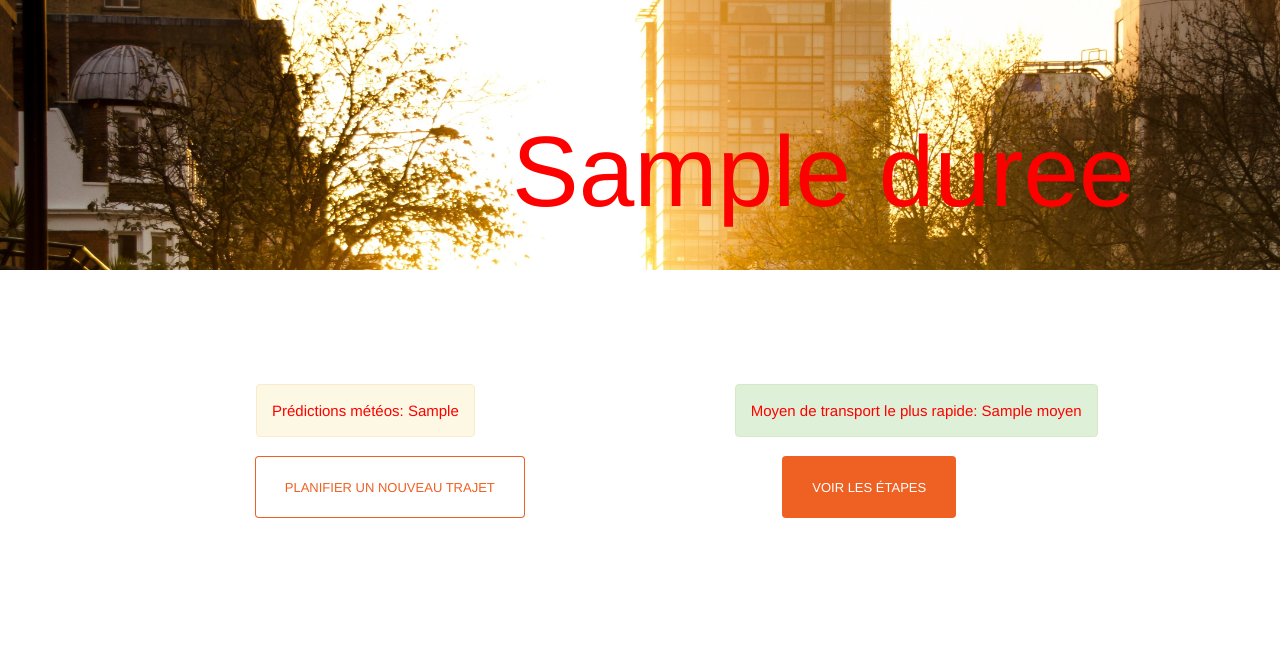
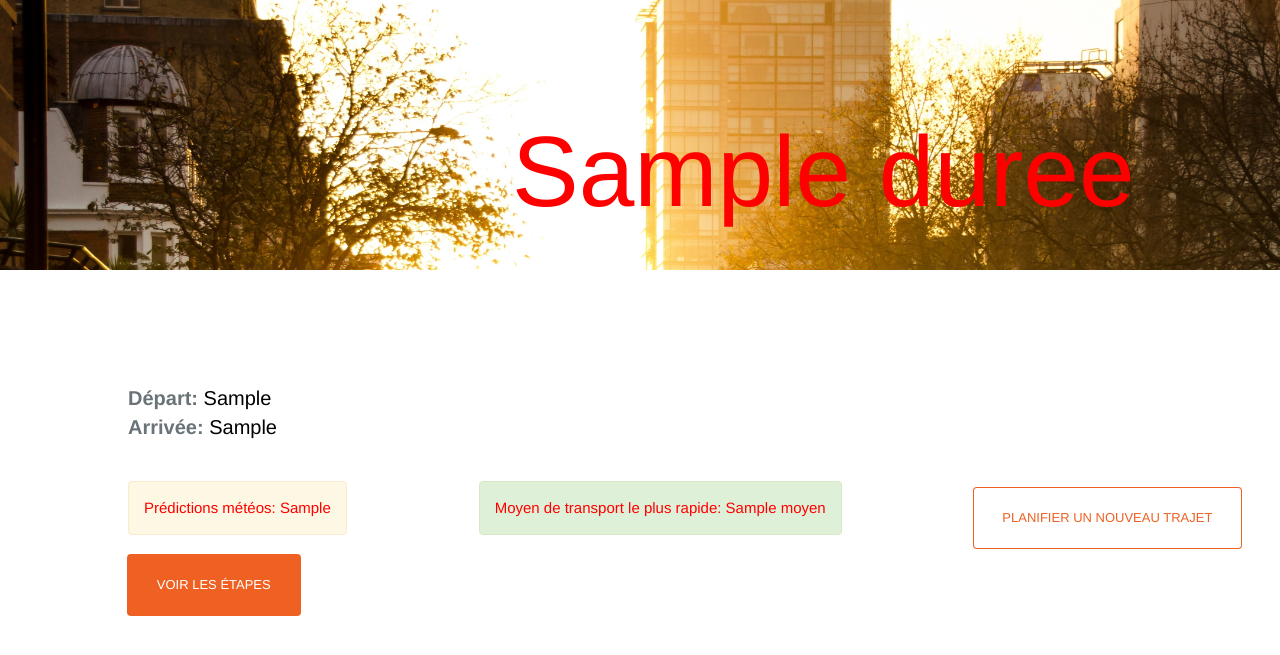
Before and after one commit to ChloeGobe/POOA, a Django app: template project_django/directions/templates/results.html in a window 1280 px wide. Shown: the top 655 px of the page. Run offline with Django 3.2, Linux system fonts and the light colour scheme; the template is opened without the code that fills it: most values are stand-ins (such as "Sample title", 1, 10 or a date in 2020); some libraries are stand-ins or nearby versions.

Commit message:
modif results

```diff
--- a/project_django/directions/templates/results.html
+++ b/project_django/directions/templates/results.html
@@ -20,17 +20,23 @@
     {% endif %}
 
     <div style="margin-top:30%;">
-        <button class="alert alert-warning" style="font-size:15px; color:red; margin-left:20%;"> Prédictions météos: {{weather_like}}</button>
+
+      <div style="border-color:black">
+        <div style="font-size:20px; color:black; margin-left:10%;"><strong> Départ:</strong> {{lieu_depart_google}} </div>
+        <div style="font-size:20px; color:black; margin-left:10%;"> <strong>Arrivée:</strong>  {{lieu_arrivee_google}} </div>
+      </div>
+    </br></br>
+        <button class="alert alert-warning" style="font-size:15px; color:red; margin-left:10%;"> Prédictions météos: {{weather_like}}</button>
 
         {% if bad_conditions %}
-          <button class="alert alert-warning" style="font-size:15px; color:red; margin-left:20%;"> La météo est mauvaise, nous avons adapté votre itinéraire</button>
+          <button class="alert alert-warning" style="font-size:15px; color:red; margin-left:10%;"> La météo est mauvaise, nous avons adapté votre itinéraire</button>
         {% endif %}
 
-        <button class="alert alert-success" style="font-size:15px; color:red; margin-left:20%;"> Moyen de transport le plus rapide: {{moyen}} </button>
-        <button onClick="window.location.href='index'" id="new_planificateur" style="margin-left:20%;" class="button button-success button-large"> Planifier un nouveau trajet </button>
-        <button onclick="voirEtapes()" style="margin-left:20%;" class="button button-primary button-large" > Voir les étapes </button>
+        <button class="alert alert-success" style="font-size:15px; color:red; margin-left:10%;"> Moyen de transport le plus rapide: {{moyen}} </button>
+        <button onClick="window.location.href='index'" id="new_planificateur" style="margin-left:10%;" class="button button-success button-large"> Planifier un nouveau trajet </button>
+        <button onclick="voirEtapes()" style="margin-left:10%;" class="button button-primary button-large" > Voir les étapes </button>
 
-        <div  id="etapesliste" style="display:none; color:black; margin-left:20%;">
+        <div  id="etapesliste" style="display:none; color:black; margin-left:10%;">
           <div class="list-group">
           {% for elem in etapes %}
               {%if elem.methode == 'walking'%}
```
Also changed, not shown: project_django/directions/views.py (+9 -2 lines).
